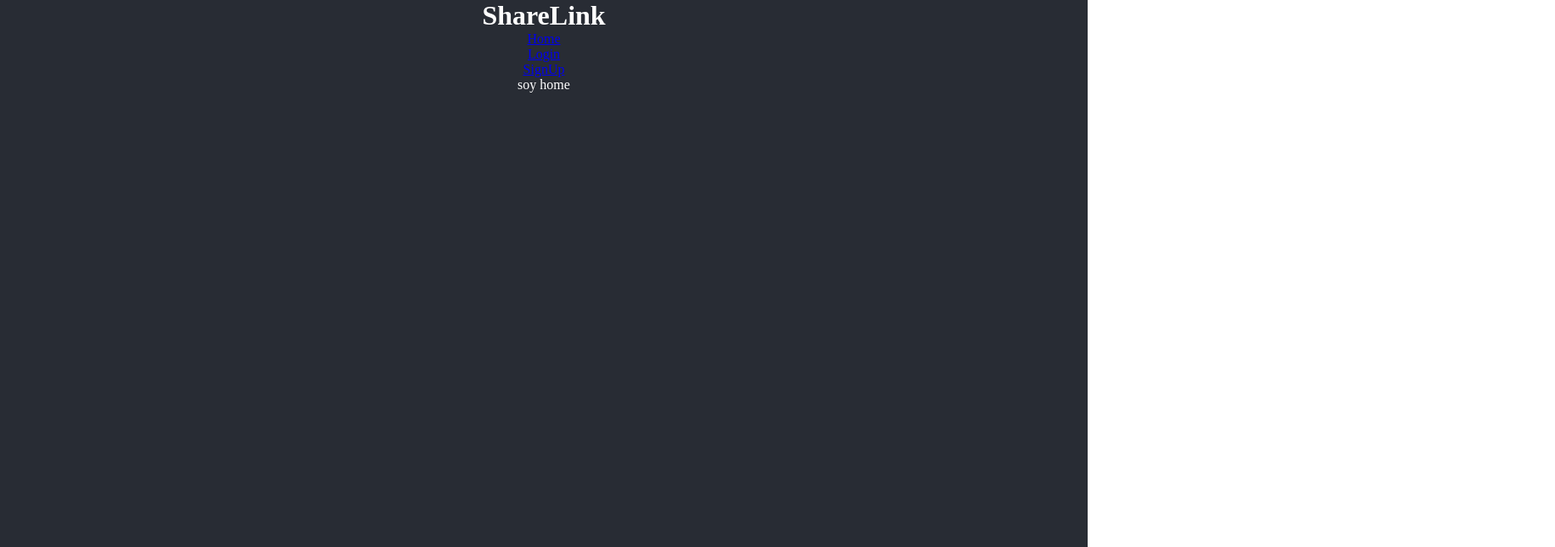
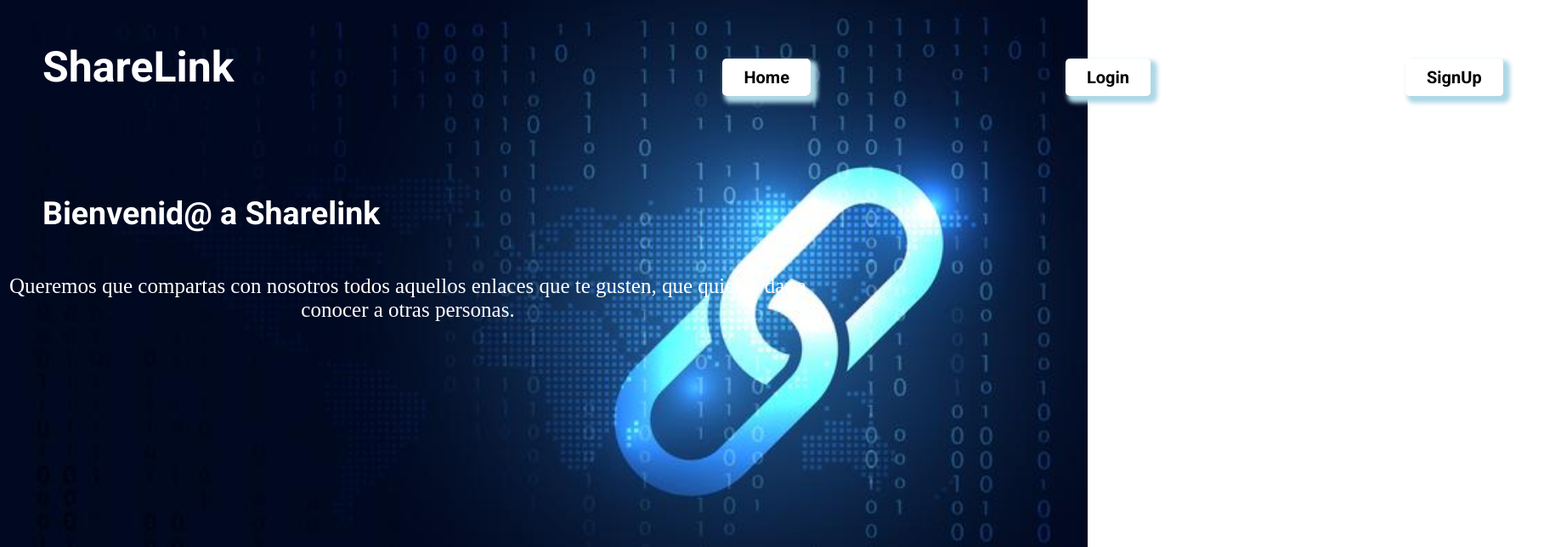
Before and after one commit to tenayquintero/ShareLink, a React (Create React App) app in the folder front-sharelink/: page / in a window 1280 px wide. Shown: the top 644 px of the page at 85% size, 1830 px wide, since content can reach past the window. Built offline with nearby package versions, Linux system fonts and the light colour scheme.

Commit message:
App css, Home css, and Header css

```diff
--- a/front-sharelink/src/App.css
+++ b/front-sharelink/src/App.css
@@ -1,3 +1,5 @@
+@import url('https://fonts.googleapis.com/css2?family=Roboto:wght@700&display=swap');
+
 *{
   margin:0;
   padding: 0;
@@ -5,10 +7,20 @@
 }
 .App {
   text-align: center;
-  background-color: #282c34;
+  background-image: url(./img/linkBackground.jpg);
+  background-repeat: no-repeat;
+  background-size: cover;
   min-height: 100vh;
   display: flex;
   flex-direction: column;
+  color: white;
 
-  color: white;
 }
+.App Header{
+  margin: 50px 500px 50px 50px;
+  font-family: 'Roboto', sans-serif;
+  font-size: 25px;
+
+  width: 100%;
+  display: inline-flex;
+}
--- a/front-sharelink/src/App.js
+++ b/front-sharelink/src/App.js
@@ -10,12 +10,15 @@ function App() {
   return (
     <main className="App">
       <Header />
+      <div className="App-menu">
       <Routes>
         <Route path='/' element={<Home />} />
         <Route path='login' element={<Login />} />
         <Route path='signup' element={<SignUp />} />
         <Route path='links' element={<Links />} />
-      </Routes>
+        </Routes>
+      </div>
+
 
     </main>
   );
--- a/front-sharelink/src/Pages/Home.css
+++ b/front-sharelink/src/Pages/Home.css
@@ -0,0 +1,8 @@
+.home-main header{
+    font-size:50px;
+
+}
+.home-main body{
+    font-size: 25px;
+    width: 75%;
+}
--- a/front-sharelink/src/Pages/Home.js
+++ b/front-sharelink/src/Pages/Home.js
@@ -1,10 +1,19 @@
-
+import './Home.css'
 
 const Home = () =>{
     return(
 
-        <section>
-        soy home
+        <section className="home-main">
+            <header>
+            <h2>Bienvenid@ a Sharelink</h2>
+            </header>
+            <body>
+            <p>
+                Queremos que compartas con nosotros todos aquellos enlaces
+                que te gusten, que quieras dar a conocer a otras personas.
+            </p>
+            </body>
+
         </section>
     )
 }
--- /dev/null
+++ b/front-sharelink/src/components/Header.css
@@ -0,0 +1,25 @@
+@import url('https://fonts.googleapis.com/css2?family=Roboto:wght@700&display=swap');
+
+.header-sharelink h1{
+    margin: 0px 250px 0px 0px;
+
+}
+.header-sharelink nav{
+    display: inline-flex;
+    padding: 25px;
+    margin-left: 150px;
+    gap: 150px;
+
+}
+
+.header-sharelink nav div a{
+    text-decoration: none;
+    color: black;
+    font-family: 'Roboto', sans-serif;
+    font-size: 20px;
+    background-color: white;
+    border-radius: 5px;
+    padding: 10px 25px;
+   margin-left: 150px;
+   box-shadow: 5px 5px 5px 3px lightblue
+}
--- a/front-sharelink/src/components/Header.js
+++ b/front-sharelink/src/components/Header.js
@@ -1,8 +1,9 @@
 import Auth from "./Auth"
+import './Header.css'
 
 const Header = () =>{
     return(
-        <header>
+        <header className="header-sharelink">
             <h1>ShareLink</h1>
             <Auth />
 
```
Also changed, not shown: front-sharelink/src/img/linkBackground.jpg (added).
